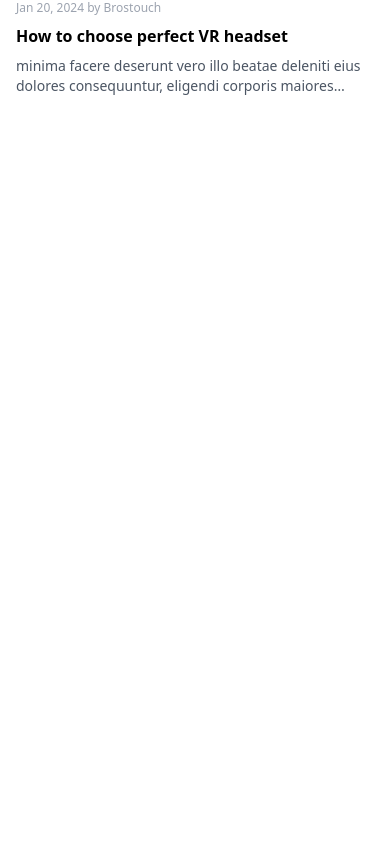
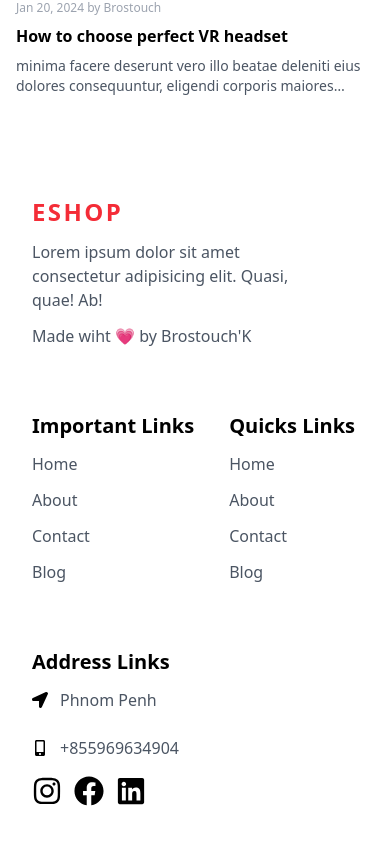
Before and after one commit to BrostouchKOK/E-Shop, a React (Vite) app: page / in a window 390 px wide. Shown: the part 7016-7860 px from the top of the page. Before the commit the page ends 7160 px from the top, so only its background shows below. Built offline with nearby package versions, Linux system fonts and the light colour scheme.

Commit message:
footer section

```diff
--- a/src/App.jsx
+++ b/src/App.jsx
@@ -9,6 +9,7 @@ import { bannerData, bannerData2 } from './constant/bannerData'
 import Products from './components/products/Products'
 import Blog from './components/blog/Blog'
 import Partners from './components/partner/Partners'
+import Footer from './components/footer/Footer'
 
 const App = () => {
   return (
@@ -25,6 +26,7 @@ const App = () => {
       <Banner data={bannerData2}/>
       <Blog/>
       <Partners/>
+      <Footer/>
     </div>
   )
 }
--- /dev/null
+++ b/src/components/footer/Footer.jsx
@@ -0,0 +1,104 @@
+import React from "react";
+import { footerLinks } from "../../constant/footerData";
+import { FaFacebook, FaInstagram, FaLinkedin, FaLocationArrow, FaMobileAlt } from "react-icons/fa";
+
+const Footer = () => {
+  return (
+    <div className="dark:bg-gray-950">
+      <div className="container">
+        <div className="grid md:grid-cols-3 pb-20 pt-5">
+          {/* company detail */}
+          <div className="py-8 px-4">
+            <a
+              href="#"
+              className="text-primary font-semibold uppercase text-2xl
+                    sm:text-3xl tracking-widest"
+            >
+              Eshop
+            </a>
+            <p className="text-gray-600 lg:pr-24 pt-3">
+              Lorem ipsum dolor sit amet consectetur adipisicing elit. Quasi,
+              quae! Ab!
+            </p>
+            <p className="mt-3 text-gray-600 lg:pr-24">
+              Made wiht 💗 by Brostouch'K
+            </p>
+          </div>
+          {/* Footer links */}
+          <div className="grid col-span-2 sm:grid-cols-3 lg:pl-10">
+            <div className="py-8 px-4">
+              <h1 className="font-bold text-xl sm:text-left mb-3">
+                Important Links
+              </h1>
+              <ul className="space-y-3">
+                {footerLinks.map((data, index) => (
+                  <li key={index}>
+                    <a
+                      href={data.link}
+                      className="text-gray-600 hover:text-black hover:dark:text-white/90 duration-300"
+                    >
+                      {data.title}
+                    </a>
+                  </li>
+                ))}
+              </ul>
+            </div>
+            {/* second col links */}
+            <div className="py-8 px-4">
+              <h1 className="font-bold text-xl sm:text-left mb-3">
+                Quicks Links
+              </h1>
+              <ul className="space-y-3">
+                {footerLinks.map((data, index) => (
+                  <li key={index}>
+                    <a
+                      href={data.link}
+                      className="text-gray-600 hover:text-black hover:dark:text-white/90 duration-300"
+                    >
+                      {data.title}
+                    </a>
+                  </li>
+                ))}
+              </ul>
+            </div>
+
+            {/* company address */}
+            <div className="py-8 px-4 col-span-2 sm:col-auto">
+              <h1 className="font-bold text-xl sm:text-left mb-3">
+                Address Links
+              </h1>
+              <div className="flex items-center gap-3">
+                <FaLocationArrow/>
+                <p className="text-gray-600">Phnom Penh</p>
+              </div>
+              <div className="flex items-center gap-3 mt-6">
+                <FaMobileAlt/>
+                <p className="text-gray-600">+855969634904</p>
+              </div>
+              {/* Social link */}
+              <div className="  mt-4 flex items-center gap-3">
+                <a href="#">
+                  <FaInstagram
+                    className="text-3xl hover:text-primary duration-300"
+                  />
+                </a>
+                <a href="#">
+                  <FaFacebook
+                    className="text-3xl hover:text-blue-600 duration-300"
+                  />
+                </a>
+                <a href="#">
+                  <FaLinkedin
+                    className="text-3xl hover:text-blue-400 duration-300"
+                  />
+                </a>
+              </div>
+            </div>
+          </div>
+        </div>
+      </div>
+    </div>
+  );
+};
+
+export default Footer;
--- /dev/null
+++ b/src/constant/footerData.js
@@ -0,0 +1,18 @@
+export const footerLinks = [
+    {
+        title : "Home",
+        link : "/#",
+    },
+    {
+        title : "About",
+        link : "/#about",
+    },
+    {
+        title : "Contact",
+        link : "/#contact",
+    },
+    {
+        title : "Blog",
+        link : "/#blog",
+    },
+]
```
